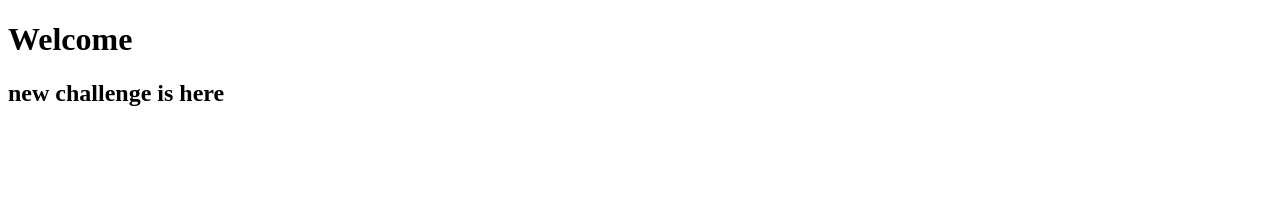
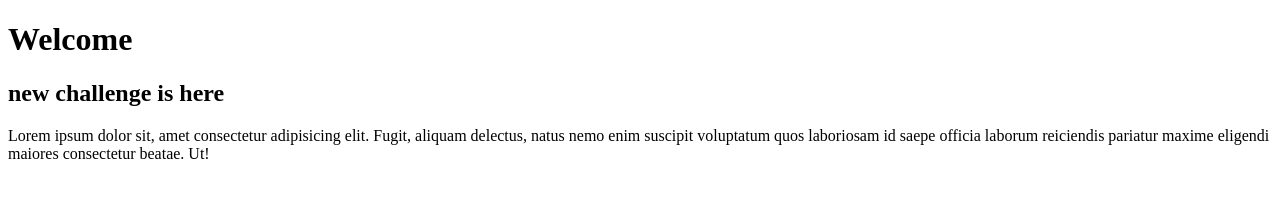
Before and after one commit to AbuKausar/second-repo, a plain HTML site: page index.html in a window 1280 px wide. Drawn offline with Linux system fonts and the light colour scheme.

Commit message:
lorem add

```diff
--- a/index.html
+++ b/index.html
@@ -9,5 +9,6 @@
 <body>
     <h1>Welcome</h1>
     <h2>new challenge is here</h2>
+    <p>Lorem ipsum dolor sit, amet consectetur adipisicing elit. Fugit, aliquam delectus, natus nemo enim suscipit voluptatum quos laboriosam id saepe officia laborum reiciendis pariatur maxime eligendi maiores consectetur beatae. Ut!</p>
 </body>
 </html>
```
